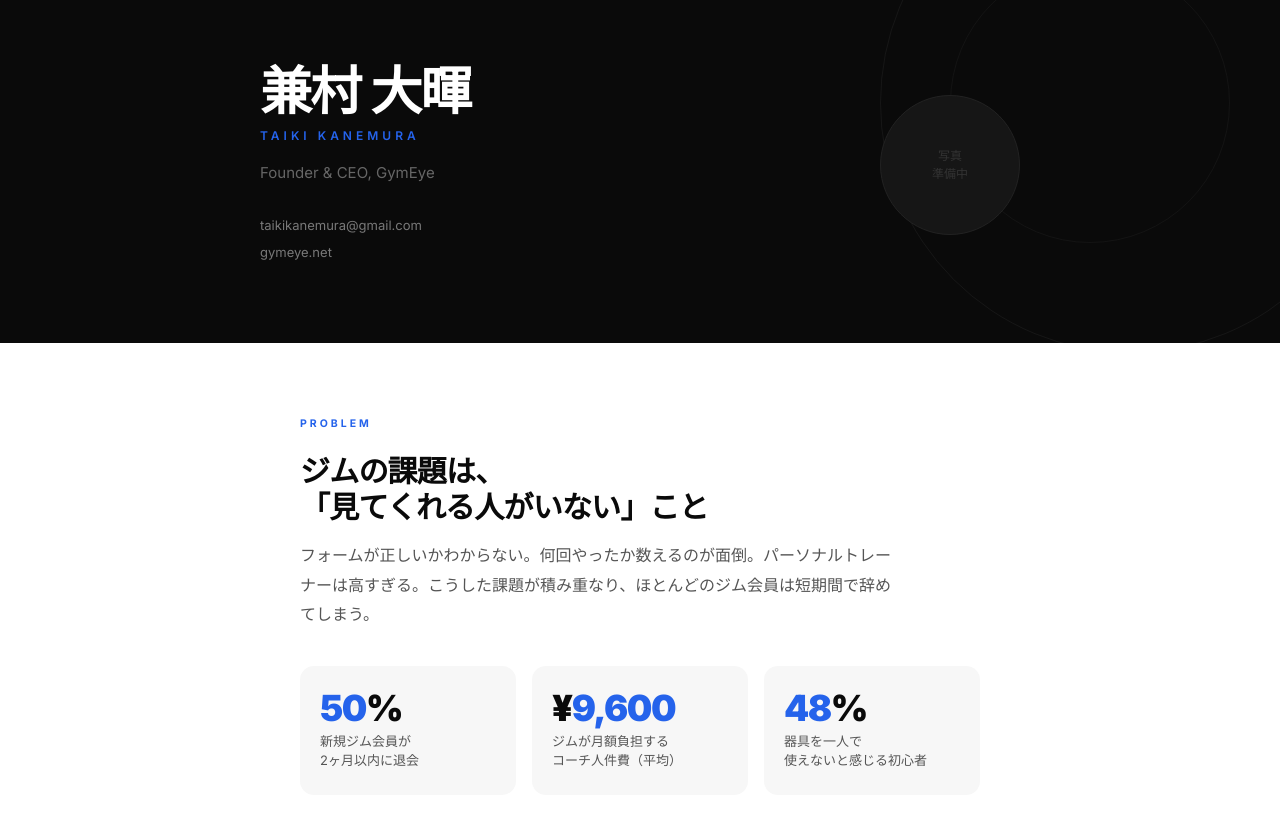
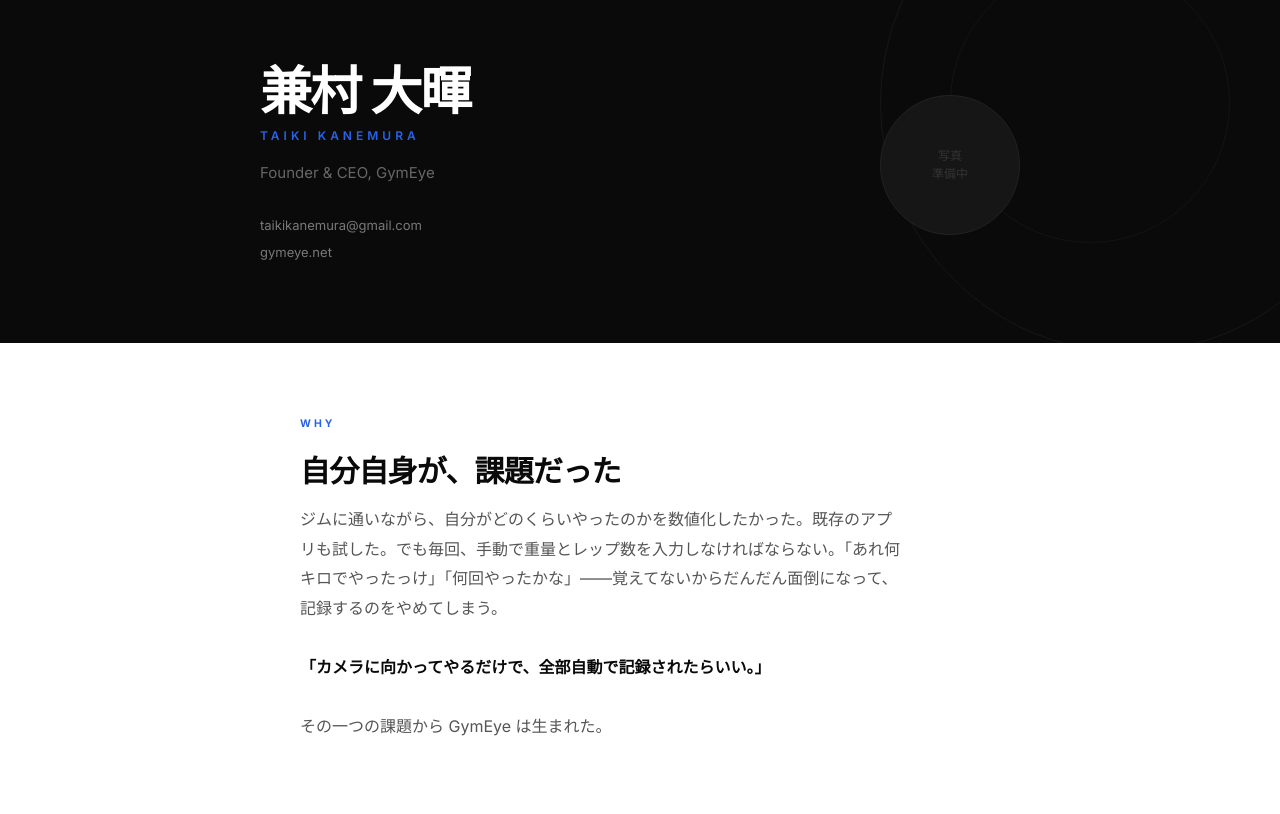
Before and after one commit to taiki861/gymeye, a plain HTML site: page index.html in a window 1280 px wide. Shown: the part 138-952 px from the top of the page. Drawn offline with Linux system fonts and the light colour scheme.

Commit message:
Add founder story section

```diff
--- a/index.html
+++ b/index.html
@@ -315,6 +315,17 @@
   </div>
 </div>
 
+<!-- WHY -->
+<div class="section">
+  <div class="section-label">Why</div>
+  <div class="section-title">自分自身が、課題だった</div>
+  <div class="section-body">
+    ジムに通いながら、自分がどのくらいやったのかを数値化したかった。既存のアプリも試した。でも毎回、手動で重量とレップ数を入力しなければならない。「あれ何キロでやったっけ」「何回やったかな」——覚えてないからだんだん面倒になって、記録するのをやめてしまう。<br><br>
+    <strong style="color:#0A0A0A;">「カメラに向かってやるだけで、全部自動で記録されたらいい。」</strong><br><br>
+    その一つの課題から GymEye は生まれた。
+  </div>
+</div>
+
 <!-- PROBLEM -->
 <div class="section">
   <div class="section-label">Problem</div>
```
